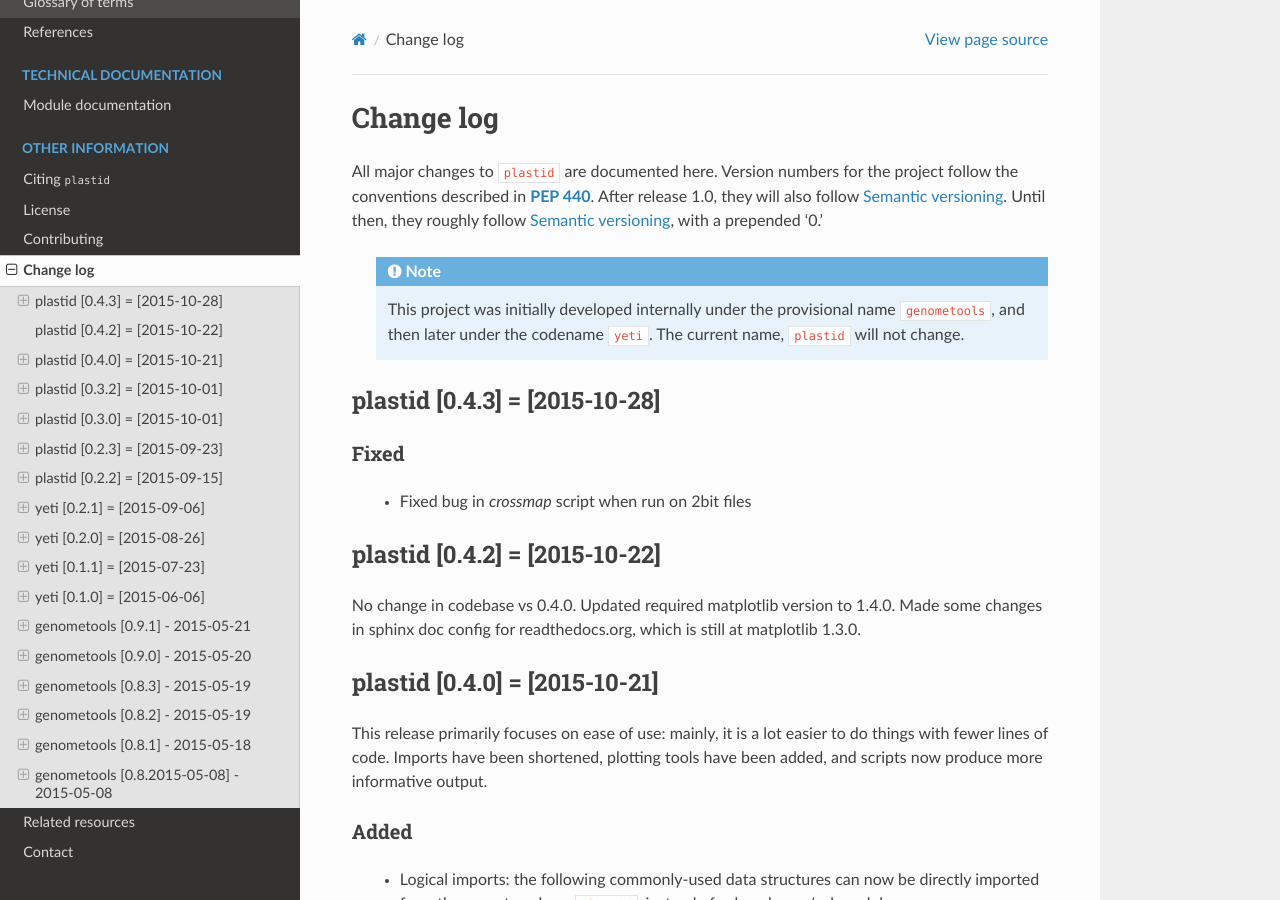
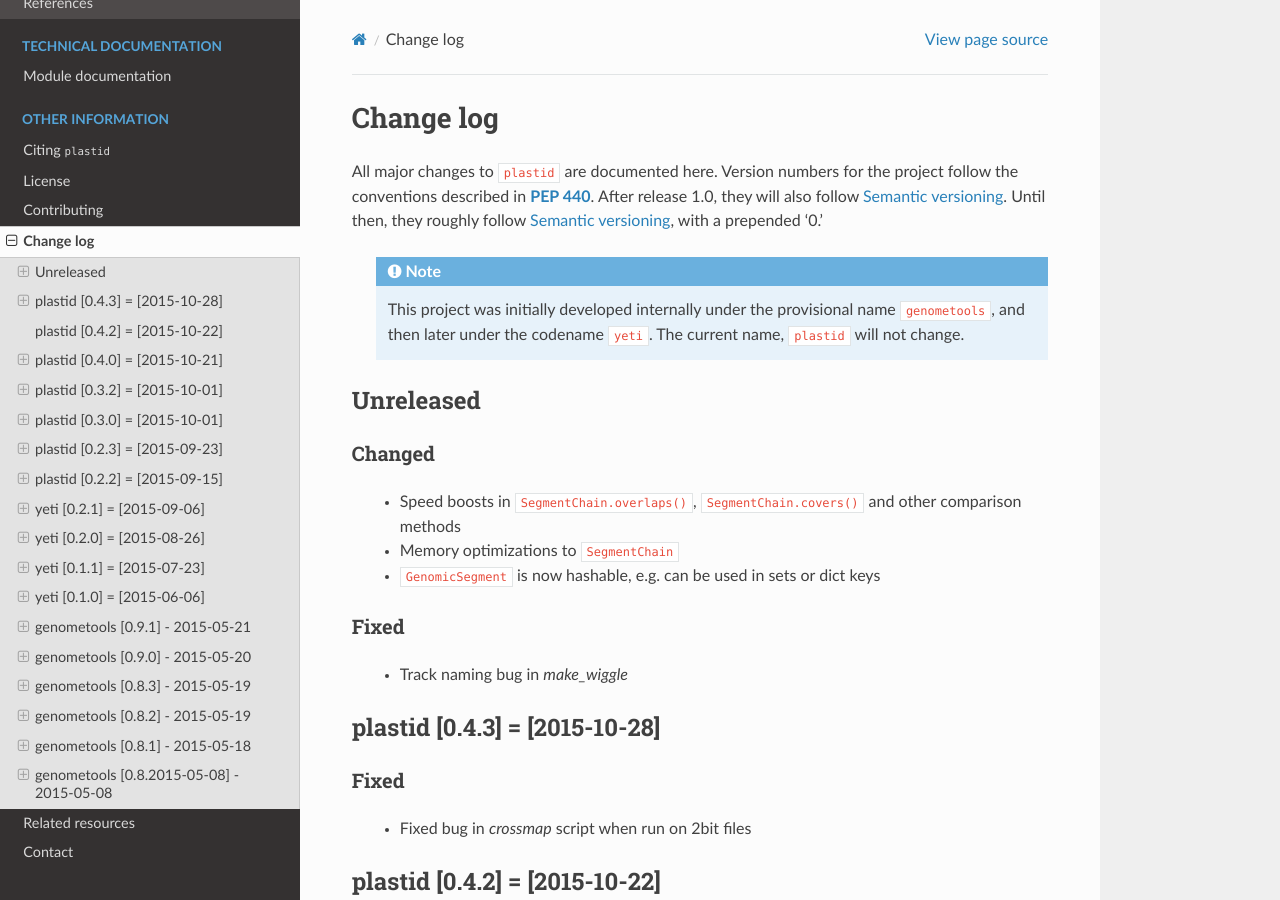
Before and after one commit to joshuagryphon/plastid, a Sphinx documentation site: the page built from docs/source/CHANGES.rst, in a window 1280 px wide and 900 px high. Built offline with Sphinx 7.4.7 and the Read the Docs theme 2.0.0, drawn with Linux system fonts in a browser that asks for light colours; pages that are not in the unit, such as notebooks, are missing from menus.

Commit message:
GenomicSegment now hashable

```diff
--- a/CHANGES.rst
+++ b/CHANGES.rst
@@ -22,6 +22,7 @@ Changed
  - Speed boosts in ``SegmentChain.overlaps()``, ``SegmentChain.covers()``
    and other comparison methods
  - Memory optimizations to ``SegmentChain``
+ - ``GenomicSegment`` is now hashable, e.g. can be used in sets or dict keys
 
 Fixed
 .....
--- a/docs/source/CHANGES.rst
+++ b/docs/source/CHANGES.rst
@@ -11,6 +11,23 @@ follow `Semantic versioning <http://semver.org/>`_, with a prepended '0.'
     This project was initially developed internally under the provisional
     name ``genometools``, and then later under the codename ``yeti``. The
     current name, ``plastid`` will not change.
+
+
+
+Unreleased
+----------
+
+Changed
+.......
+ - Speed boosts in ``SegmentChain.overlaps()``, ``SegmentChain.covers()``
+   and other comparison methods
+ - Memory optimizations to ``SegmentChain``
+ - ``GenomicSegment`` is now hashable, e.g. can be used in sets or dict keys
+
+Fixed
+.....
+ - Track naming bug in `make_wiggle`
+
 
 plastid [0.4.3] = [2015-10-28]
 ------------------------------
```
Also changed, not shown: 1 other file.
